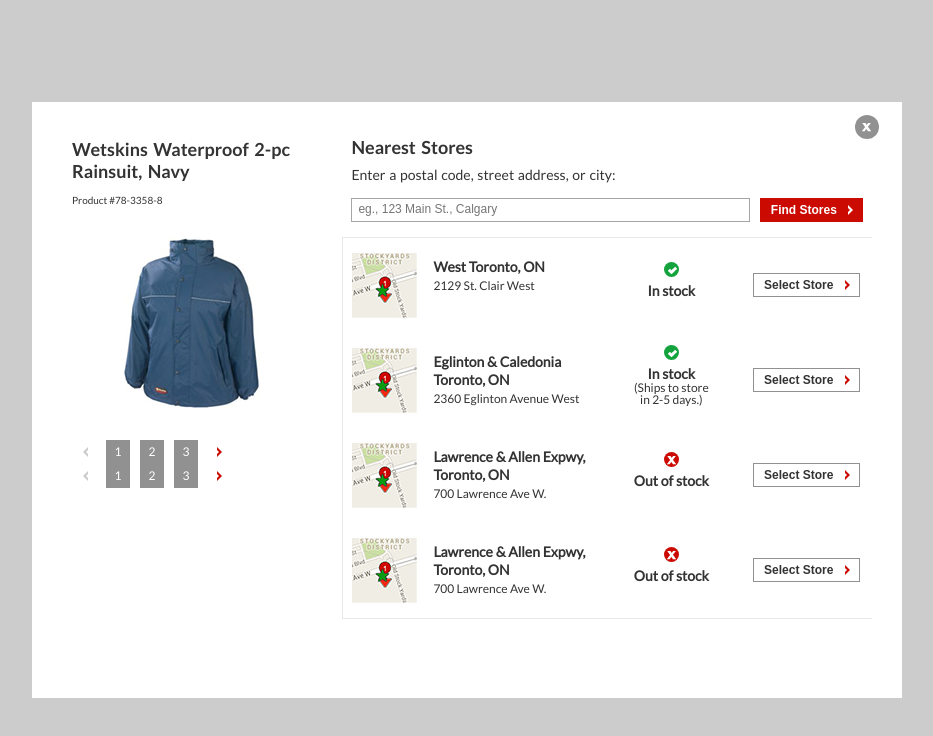
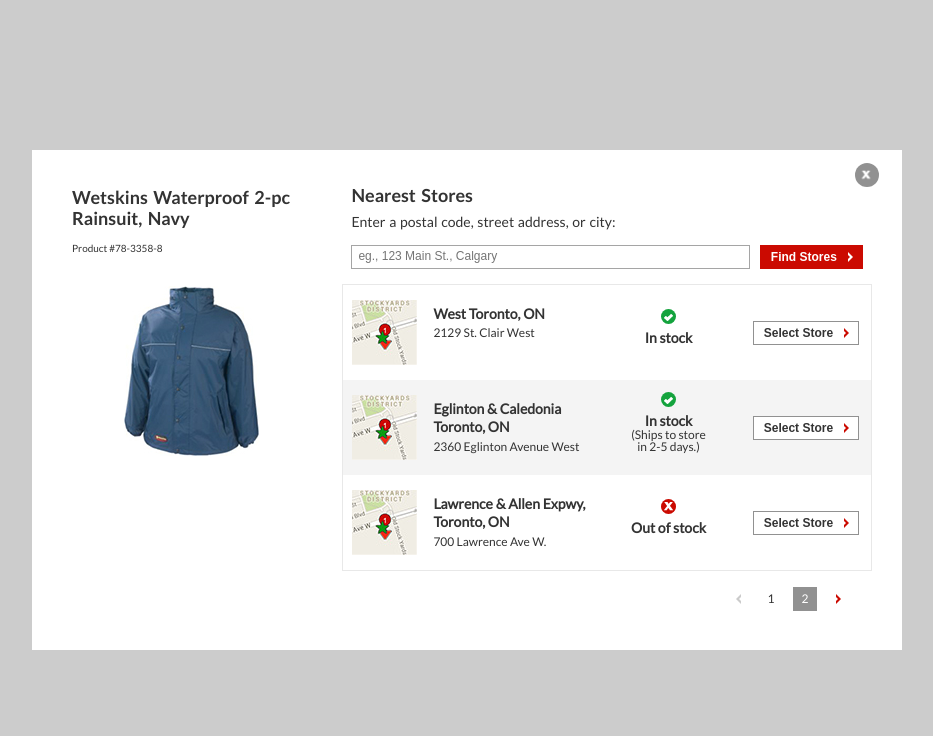
Before and after one commit to ViktorSoroka/ctc_practice, a website: page markup/index.html in a window 1280 px wide. Shown: the whole page, without its empty margins (173-1106 px from the left). Drawn offline with nearby package versions, Linux system fonts and the light colour scheme.

Commit message:
first variant of pagination functionality

```diff
--- a/markup/index.html
+++ b/markup/index.html
@@ -189,21 +189,6 @@
                             <span class="cus-popup_main-wrap-chevron cus-popup_pagination-list-btn-link-next-chevron-right"></span>
                         </a>
                 </ul>
-                <ul class="cus-popup_pagination-list">
-                    <li class="cus-popup_pagination-list-btn">
-                        <a href="#"
-                           class="cus-popup_pagination-list-btn-link cus-popup_pagination-list-btn-link-prev"
-                           title="Previous product">
-                            <span class="cus-popup_pagination-list-btn-link-next-chevron-left cus-popup_main-wrap-chevron"></span>
-                        </a>
-
-                    <li class="cus-popup_pagination-list-btn">
-                        <a href="#"
-                           class="cus-popup_pagination-list-btn-link cus-popup_pagination-list-btn-link-next"
-                           title="Next product">
-                            <span class="cus-popup_main-wrap-chevron cus-popup_pagination-list-btn-link-next-chevron-right"></span>
-                        </a>
-                </ul>
             </div>
         </div>
     </section>
--- a/markup/js/main.js
+++ b/markup/js/main.js
@@ -1,21 +1,50 @@
 (function ($) {
-    var getItemsCount = function (elem) {
+    var index = 1,
+        getIndex = function () {
+            return index;
+        },
+        increaseIndex = function (value) {
+            index += value;
+        },
+        decreaseIndex = function (value) {
+            index -= value;
+        },
+        updateIndex = function (value) {
+            index = +value;
+            return index;
+        },
+        getItemsCount = function (elem) {
             return elem.children().length;
-        };
+        },
+        appendPaginateBtns = function ($place_append, pages_count) {
+            var documentFragment = $(document.createDocumentFragment()),
+                btn = $('<li>', {
+                    'class': 'cus-popup_pagination-list-btn'
+                }),
+                link = $('<a>', {
+                    'href': '#',
+                    'class': 'cus-popup_pagination-list-btn-link'
+                });
+            btn.append(link);
+            for (var i = 0; i < pages_count; i++) {
+                link.text(i + 1);
+                documentFragment.append(btn.clone());
+            }
+            $place_append.find('>li:first').after(documentFragment);
+    };
     var methods = {
-        index: 1,
         init: function (options) {
             var opts = $.extend({
-                'stuff_to_paginate': '.cus-popup_store-location-list',
-                'items_on_page': 3
+                    'stuff_to_paginate': '.cus-popup_store-location-list',
+                    'items_on_page': 3
                 }, options),
-                index = 1,
                 $pages,
+                $nextPage,
+                $prevPage,
                 $stuffToPaginate = $(opts.stuff_to_paginate),
                 collect_paginate = this,
                 items_count = getItemsCount($stuffToPaginate),
                 pages_count = Math.ceil(items_count / opts.items_on_page);
-
             if (items_count < opts.items_on_page) {
                 collect_paginate.hide();
                 return;
@@ -26,66 +55,116 @@
                 if (data && data.opts !== JSON.stringify(opts)) {
                     return $this;
                 }
-                var documentFragment = $(document.createDocumentFragment());
-                for (var i = 0; i <= pages_count; ++i) {
-                    var btn = $('<li>', {
-                            'class': 'cus-popup_pagination-list-btn'
-                        }),
-                        link = $('<a>', {
-                            'href': '#',
-                            'class': 'cus-popup_pagination-list-btn-link',
-                            'text': i+1
-                        });
-                    btn.append(link);
-                    documentFragment.append(btn);
-                }
-                $this.find('>li:first').after(documentFragment);
                 if (!data) {
                     $this.data('pagination', {
                         target: $this,
                         opts: JSON.stringify(opts)
                     });
+
+                    appendPaginateBtns($this, pages_count);
+
                     $pages = $this.find('.cus-popup_pagination-list-btn-link:not(:first):not(:last)');
+                    $nextPage = $this.find('.cus-popup_pagination-list-btn-link:last');
+                    $prevPage = $this.find('.cus-popup_pagination-list-btn-link:first');
+
                     $pages.bind('click.pagination', {
+                        link_active: 'cus-popup_pagination-list-btn-link-active',
                         collect_paginate: collect_paginate,
-                        class_btn: '.cus-popup_pagination-list-btn-link:not(:first):not(:last)'
+                        class_btn: '.cus-popup_pagination-list-btn-link:not(:first):not(:last)',
+                        $stuffToPaginate: $stuffToPaginate,
+                        items_on_page: opts.items_on_page
                     }, methods.setActive);
+
+                    $nextPage.bind('click.pagination', {
+                        link_active: 'cus-popup_pagination-list-btn-link-active',
+                        pages_count: pages_count,
+                        collect_paginate: collect_paginate,
+                        class_btn: '.cus-popup_pagination-list-btn-link:not(:first):not(:last)',
+                        $stuffToPaginate: $stuffToPaginate,
+                        items_on_page: opts.items_on_page
+                    }, methods.pgnNext);
+
+                    $prevPage.bind('click.pagination', {
+                        link_active: 'cus-popup_pagination-list-btn-link-active',
+                        collect_paginate: collect_paginate,
+                        class_btn: '.cus-popup_pagination-list-btn-link:not(:first):not(:last)',
+                        $stuffToPaginate: $stuffToPaginate,
+                        items_on_page: opts.items_on_page
+                    }, methods.pgnPrev);
+
+                    $($pages[0]).trigger('click');
                 }
             });
         },
-        updateIndex: function(value) {
-            methods.index = value;
-            return methods.index;
+
+        setActive: function (e) {
+            if ($(e.currentTarget).hasClass(e.data.link_active)) return;
+            var text_link = $(e.currentTarget).text(),
+                index = updateIndex(text_link);
+            e.data.collect_paginate.each(function (i, elem) {
+                $(elem).find(e.data.class_btn).removeClass(e.data.link_active);
+                $($(elem).find(e.data.class_btn).get(index - 1)).addClass(e.data.link_active);
+            });
+            methods.showPageItems(e.data.items_on_page, e.data.$stuffToPaginate);
         },
-        setActive: function (e) {
-            var text_link = $(e.currentTarget).text(),
-                index = methods.updateIndex(text_link),
-                class_active = 'cus-popup_pagination-list-btn-link-active';
+
+        pgnNext: function (e) {
+            if (getIndex() === e.data.pages_count) return;
+            increaseIndex(1);
             e.data.collect_paginate.each(function (i, elem) {
-                $(elem).find(e.data.class_btn).removeClass(class_active);
-                $($(elem).find(e.data.class_btn).get(index-1)).addClass(class_active);
+                $(elem).find(e.data.class_btn).removeClass(e.data.link_active);
+                $($(elem).find(e.data.class_btn).get(getIndex() - 1)).addClass(e.data.link_active);
+            });
+            methods.showPageItems(e.data.items_on_page, e.data.$stuffToPaginate);
+        },
+
+        pgnPrev: function (e) {
+            if (getIndex() === 1) return;
+            decreaseIndex(1);
+            e.data.collect_paginate.each(function (i, elem) {
+                $(elem).find(e.data.class_btn).removeClass(e.data.link_active);
+                $($(elem).find(e.data.class_btn).get(getIndex() - 1)).addClass(e.data.link_active);
+            });
+            methods.showPageItems(e.data.items_on_page, e.data.$stuffToPaginate);
+        },
+
+        showPageItems: function (col_items, elem) {
+            elem.children().hide().removeClass('cus-popup_store-location-list-item_highlighted');
+            elem.children().slice((getIndex() - 1) * col_items, (getIndex() - 1) * col_items + col_items).show().each(function (index, elem) {
+                if ((index + 1) % 2 === 0) {
+                    $(elem).addClass('cus-popup_store-location-list-item_highlighted');
+                }
+            });
+        },
+
+        destroy: function() {
+            return this.each(function(){
+                var $this = $(this),
+                    $pages = $this.find('.cus-popup_pagination-list-btn-link:not(:first):not(:last)'),
+                    $nextPage = $this.find('.cus-popup_pagination-list-btn-link:last'),
+                    $prevPage = $this.find('.cus-popup_pagination-list-btn-link:first');
+                $($pages[0]).trigger('click');
+                $pages.unbind('.pagination');
+                $nextPage.unbind('.pagination');
+                $prevPage.unbind('.pagination');
+                $this.removeData('pagination').hide();
+                $('.cus-popup_store-location-list').children().show();
             });
         }
-        //destroy: function () {
-        //    return this.each(function () {
-        //        var $this = $(this),
-        //            data = $this.data('tooltip');
-        //        $(window).unbind('.tooltip');
-        //        data.tooltip.remove();
-        //        $this.removeData('tooltip');
-        //    })
-        //}
     };
+
     $.fn.pagination = function (method) {
         if (methods[method]) {
             return methods[method].apply(this, Array.prototype.slice.call(arguments, 1));
         } else if (typeof method === 'object' || !method) {
             return methods.init.apply(this, arguments);
         } else {
-            $.error('Метод с именем ' + method + ' не существует для jQuery.pagination');
+            $.error('A method ' + method + 'is not available in jQuery.pagination');
         }
     };
 })(jQuery);
-$('.cus-popup_pagination-list').pagination({
-    'items_on_page': 3
+
+$('.cus-popup_pagination-list').pagination();
+$('.cus-popup_main-wrap-hide-btn').on('click', function () {
+    $('.cus-popup_pagination-list').pagination('destroy');
 });
--- a/markup/scss/main.scss
+++ b/markup/scss/main.scss
@@ -67,6 +67,7 @@ body{
     .cus-popup-main-wrap{
         width: $popup-width;
         margin: 0 auto;
+        min-height: 500px;
         overflow: hidden;
         position: relative;
         background: $primary-color;
@@ -104,6 +105,10 @@ body{
             right: 23px;
             top: 13px;
             background: $button-grey-color url(../images/sprite.png) -1px 0 no-repeat;
+            -webkit-background-size: cover;
+            -moz-background-size: cover;
+            -o-background-size: cover;
+            background-size: cover;
             @include border-radius(50%);
             }
     .cus-popup_product-stuff{
@@ -221,6 +226,7 @@ body{
     .cus-popup_store-location-list{
         display: table;
         width: 100%;
+        @include box-sizing();
         border: 1px solid $extra-light-grey-color;
         }
         .cus-popup_store-location-list-item{
@@ -229,6 +235,9 @@ body{
             height: 95px;
             padding: 10px;
             }
+        .cus-popup_store-location-list-item_highlighted {
+            background-color: #F4F4F4;
+        }
             .cus-popup_store-location-list-item-map-wrap{
                 display: table-cell;
                 width: $map-img-size;
@@ -249,8 +258,8 @@ body{
                         }
             .cus-popup_store-location-list-item-adr-wrap{
                 display: table-cell;
-                width: 34%;
-                max-width: 34%;
+                width: 165px;
+                max-width: 165px;
                 @include box-sizing();
                 padding: 20px 0 10px;
                 vertical-align: top;
@@ -265,6 +274,7 @@ body{
                     font-size: 12px;
                     }
             .cus-popup_store-location-list-item-check-product{
+                min-width: 113px;
                 display: table-cell;
                 vertical-align: middle;
                 box-sizing: border-box;
@@ -279,7 +289,11 @@ body{
                     background-color: $primary-green-color;
                     background-image: url(../images/sprite.png);
                     background-repeat: no-repeat;
-                    background-position: -24px -4px;;
+                    background-position: -25px -4px;;
+                    -webkit-background-size: auto;
+                    -moz-background-size: auto;
+                    -o-background-size: auto;
+                    background-size: auto;
                     display: block;
                     position: relative;
                     left: 0;
@@ -290,7 +304,7 @@ body{
                     background-color: $primary-red-color;
                     background-image: url(../images/sprite.png);
                     background-repeat: no-repeat;
-                    background-position: -5px -4px;
+                    background-position: -5px -5px;
                     }
                 .cus-popup_store-location-list-item-check-product-supply-state{
                     display: block;
@@ -310,7 +324,7 @@ body{
             .cus-popup_store-location-list-item-btn-wrap{
                 display: table-cell;
                 vertical-align: middle;
-                padding-right: 2.5%;
+                padding-right: 2.2%;
                 text-align: right;
                 }
                 .cus-popup_store-location-list-item-btn-wrap-btn{
@@ -318,7 +332,7 @@ body{
                     }
     .cus-popup_pagination-list{
         display: block;
-//        position: absolute;
+        position: absolute;
         list-style: none;
         bottom: 41px;
         right: 51px;
```
Also changed, not shown: gulpfile.js (+6 -7 lines), markup/css/main.css.
